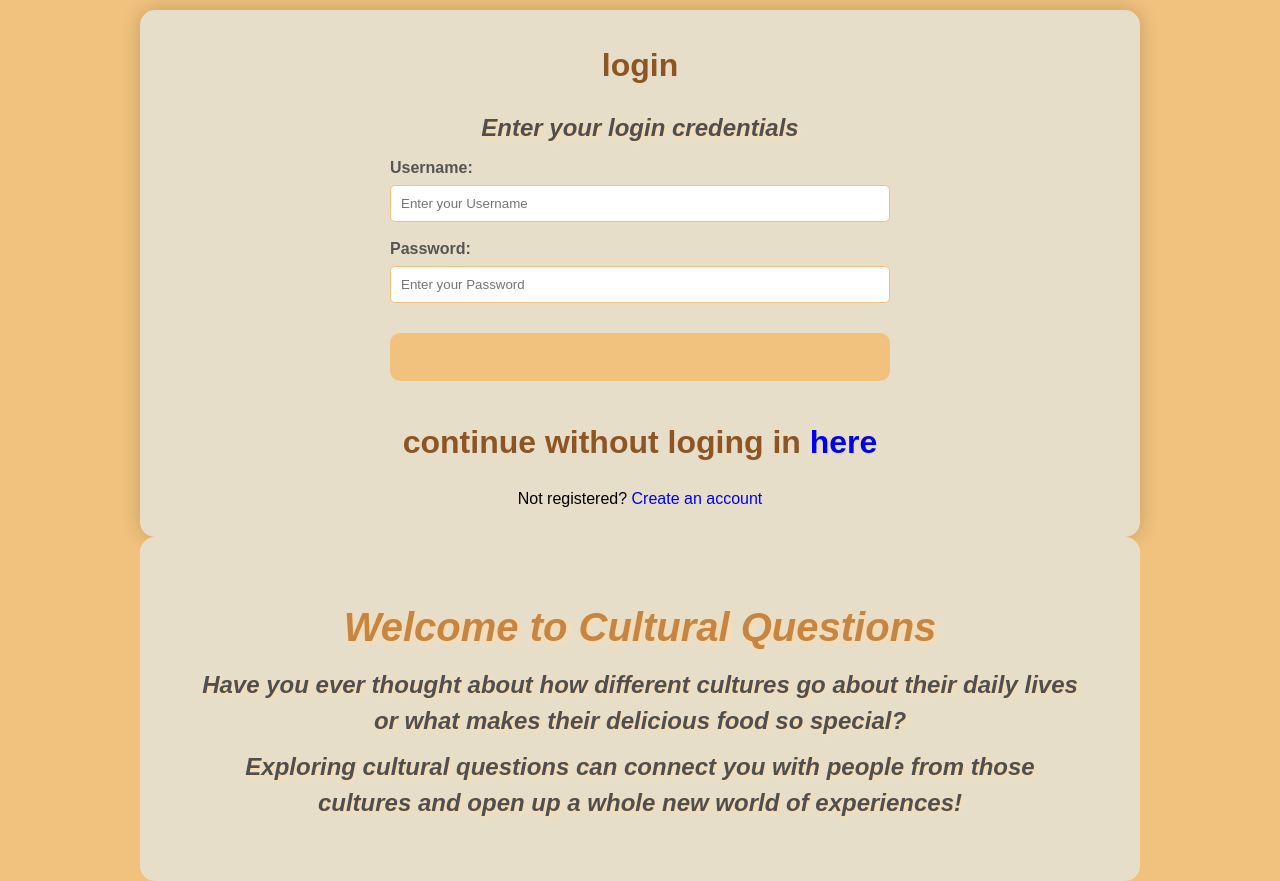
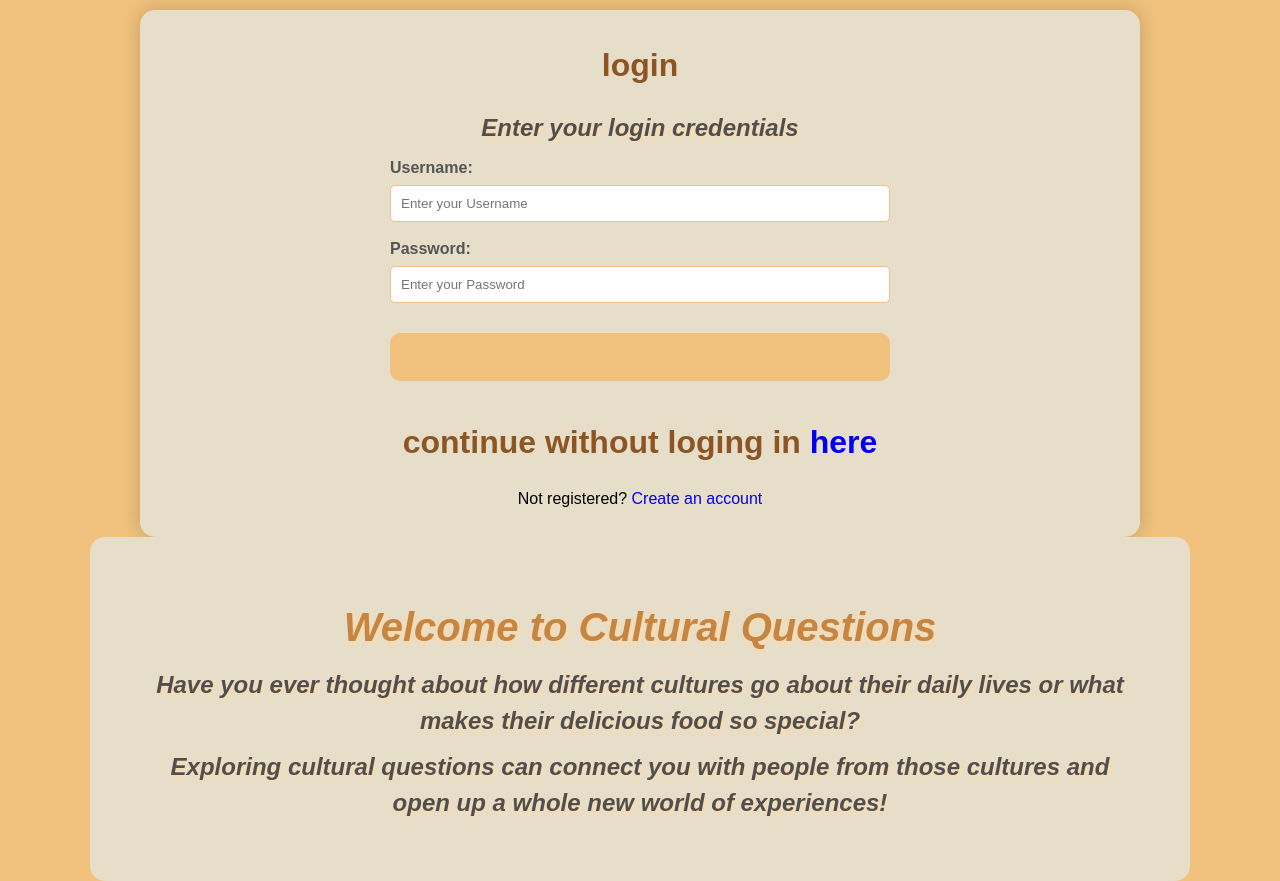
Before and after one commit to jaydenater21/Cultural-Questions1, a plain HTML site: page index.html in a window 1280 px wide. Drawn offline with Linux system fonts and the light colour scheme.

Commit message:
Update index.html

```diff
--- a/index.html
+++ b/index.html
@@ -78,8 +78,8 @@ h3 {
     padding: 50px;
     border-radius: 15px;
     background-color: rgb(231, 222, 201);
-    width: 80%;
-    max-width: 900px;
+    width: 1000px;
+    max-width: 1000px;
 }
 </style>
 <body>
```
